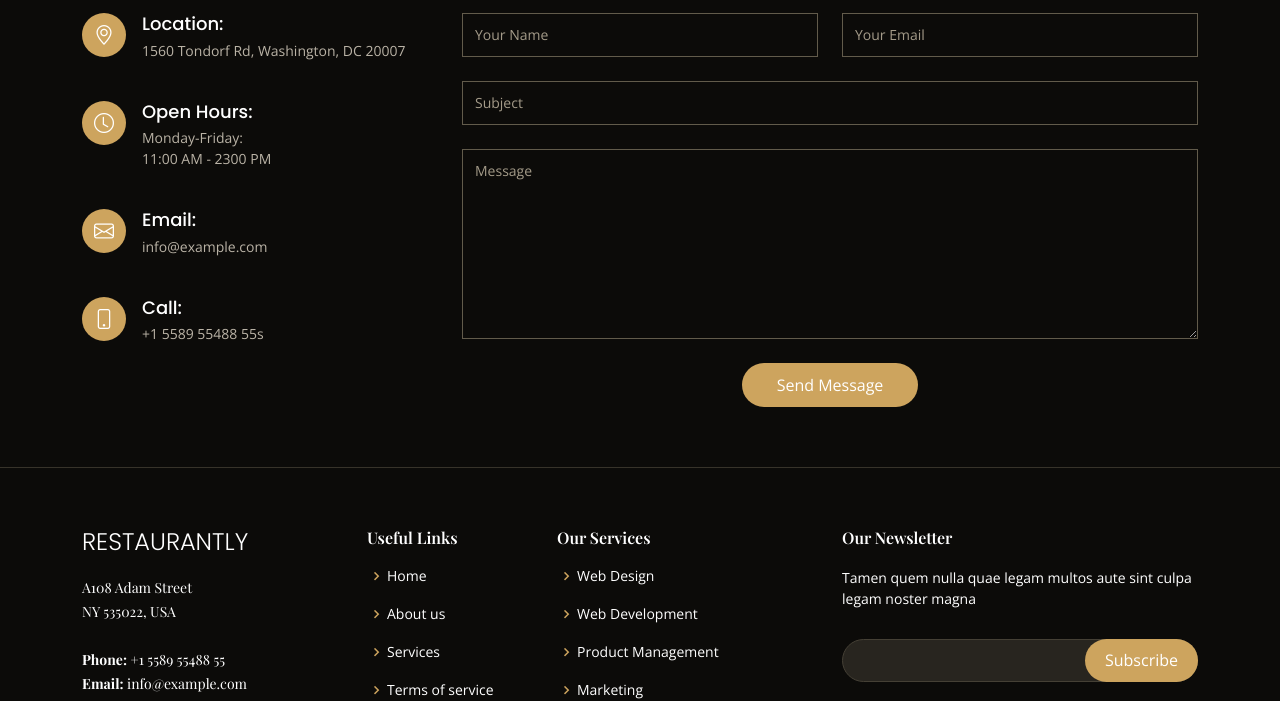
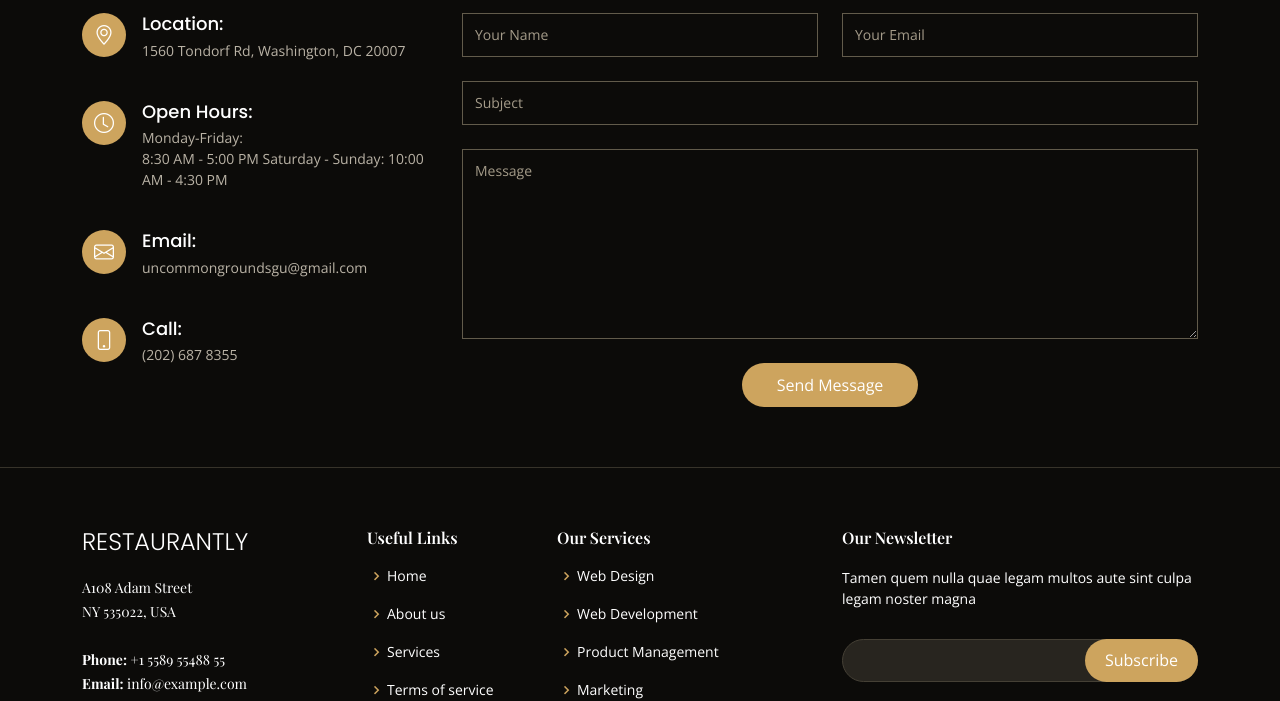
Before and after one commit to ryanrs93/restaurant-menu, a plain HTML site: page index.html in a window 1280 px wide. Shown: the part 6940-7641 px from the top of the page. Drawn offline with nearby package versions, Linux system fonts and the light colour scheme; a web font is replaced by a local one.

Commit message:
contact us info

```diff
--- a/index.html
+++ b/index.html
@@ -829,20 +829,22 @@
                 <h4>Open Hours:</h4>
                 <p>
                   Monday-Friday:<br>
-                  11:00 AM - 2300 PM
+                  8:30 AM - 5:00 PM
+                  Saturday - Sunday:
+                  10:00 AM - 4:30 PM
                 </p>
               </div>
 
               <div class="email">
                 <i class="bi bi-envelope"></i>
                 <h4>Email:</h4>
-                <p>info@example.com</p>
+                <p>uncommongroundsgu@gmail.com</p>
               </div>
 
               <div class="phone">
                 <i class="bi bi-phone"></i>
                 <h4>Call:</h4>
-                <p>+1 5589 55488 55s</p>
+                <p>(202) 687 8355</p>
               </div>
 
             </div>
```
